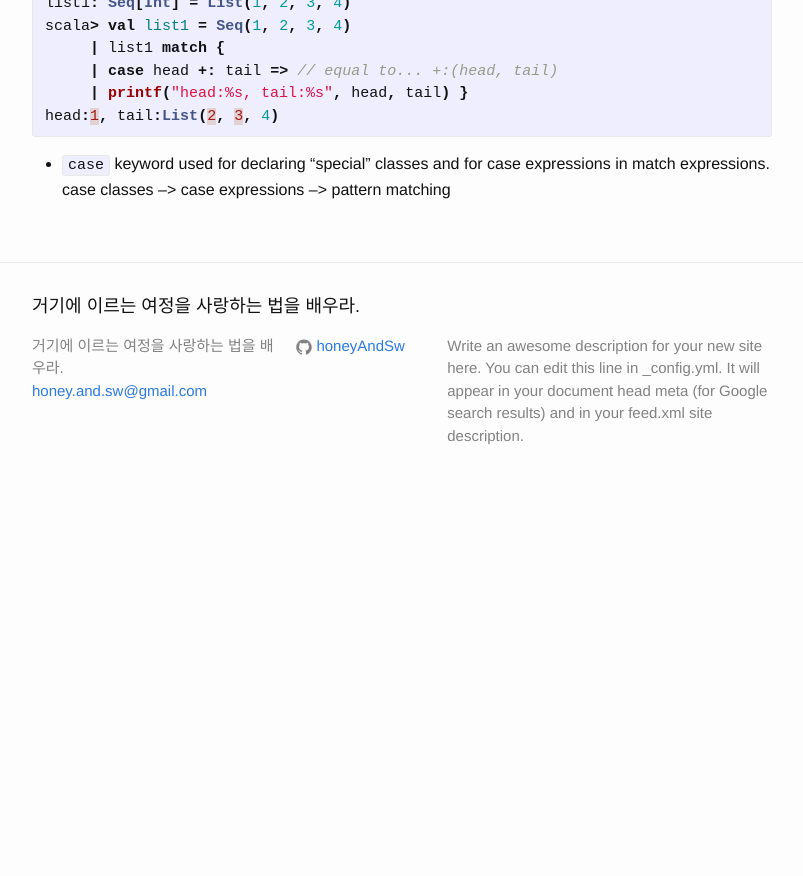
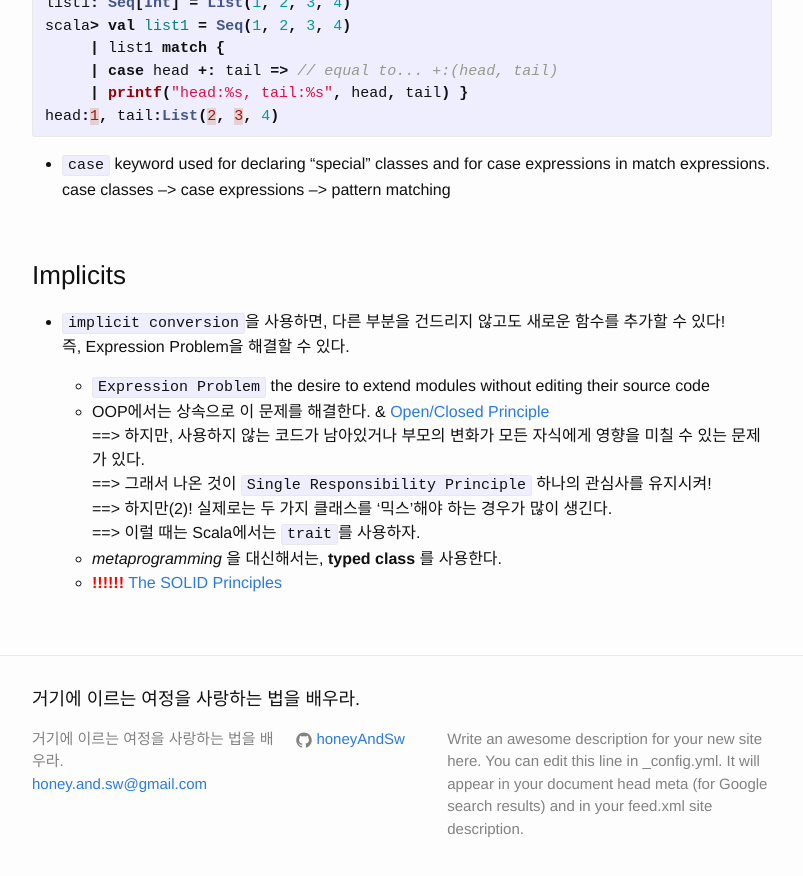
Before and after one commit to honeyAndSw/honeyAndSw.github.io, a Jekyll site: the page built from _posts/2015-11-17-programming-scala.markdown, in a window 1280 px wide and 900 px high, scrolled down 2340 px. Shown: the top 876 px of the window, without its empty margins (238-1041 px from the left). Built offline with Jekyll 4.4.1, drawn with Linux system fonts in a browser that asks for light colours; before the commit the page ends 2847 px from its top, so only the background shows below that.

Commit message:
programming scala - implicits.

```diff
--- a/_posts/2015-11-17-programming-scala.markdown
+++ b/_posts/2015-11-17-programming-scala.markdown
@@ -23,8 +23,8 @@ Programming Scala를 읽고 있다.
 ### Type Less, Do More
 - 2.5.4 Nesting Method Definitions and Recursion
   - The JVM and many other language enviorinments don't do **tail-call optimizations**, which would convert a tail-recursive function into a loop. ... Hence, the Scala compiler does limited tail-call optimizations itself.
-  - [Why does the JVM still not support tail-call optimization?](http://stackoverflow.com/questions/3616483/why-does-the-jvm-still-not-support-tail-call-optimization/3682044#3682044)
-  - [클로저 함수형 프로그래밍의 6가지 원칙](http://autonomist.tistory.com/20)
+  - <b style="color:red">!!!!!!</b> [Why does the JVM still not support tail-call optimization?](http://stackoverflow.com/questions/3616483/why-does-the-jvm-still-not-support-tail-call-optimization/3682044#3682044)
+  - <b style="color:red">!!!!!!</b> [클로저 함수형 프로그래밍의 6가지 원칙](http://autonomist.tistory.com/20)
 - `diamond operator` in Java 7
 - `Subtype Polymorphism` 하위 타입 다형성, 또는 상속(Inheritance)
 
@@ -34,7 +34,7 @@ Programming Scala를 읽고 있다.
   > - Subtyping
 
 - A character with a Unicode value between 0 and 255 may also be represented by an octal escape, i.e., a backslash followed by a sequence of up to three octal characters.
-: **조엘 온 소프트웨어** 에 나오는 인코딩 관련 부분 다시 정독할 것.
+: <b style="color:red">!!!!!!</b> **조엘 온 소프트웨어** 에 나오는 인코딩 관련 부분 다시 정독할 것.
 - 2.9 Option, Some, and None: Avoiding nulls
   - But this is a confusing choice on the language designer's part. Why return a keyword when the programmer expects an instance of a type?
   - Tony Hoarce, who invented the null reference in 1965 while working on a language called ALGOL W, called its invention his "billion dollar" mistake.
@@ -92,3 +92,17 @@ head:1, tail:List(2, 3, 4)
 
 - `case` keyword used for declaring "special" classes and for case expressions in match expressions.
 <br>case classes --> case expressions --> pattern matching
+
+<br>
+
+### Implicits
+- `implicit conversion`을 사용하면, 다른 부분을 건드리지 않고도 새로운 함수를 추가할 수 있다!
+: 즉, Expression Problem을 해결할 수 있다.
+  - `Expression Problem` the desire to extend modules without editing their source code
+  - OOP에서는 상속으로 이 문제를 해결한다. & [Open/Closed Principle](https://ko.wikipedia.org/wiki/%EA%B0%9C%EB%B0%A9-%ED%8F%90%EC%87%84_%EC%9B%90%EC%B9%99)
+  ==> 하지만, 사용하지 않는 코드가 남아있거나 부모의 변화가 모든 자식에게 영향을 미칠 수 있는 문제가 있다.
+  ==> 그래서 나온 것이 `Single Responsibility Principle` 하나의 관심사를 유지시켜!
+  ==> 하지만(2)! 실제로는 두 가지 클래스를 '믹스'해야 하는 경우가 많이 생긴다.
+  ==> 이럴 때는 Scala에서는 `trait`를 사용하자.
+  - *metaprogramming* 을 대신해서는, **typed class** 를 사용한다.
+  - <b style="color:red">!!!!!!</b> [The SOLID Principles](http://code.tutsplus.com/series/the-solid-principles--cms-634)
```
